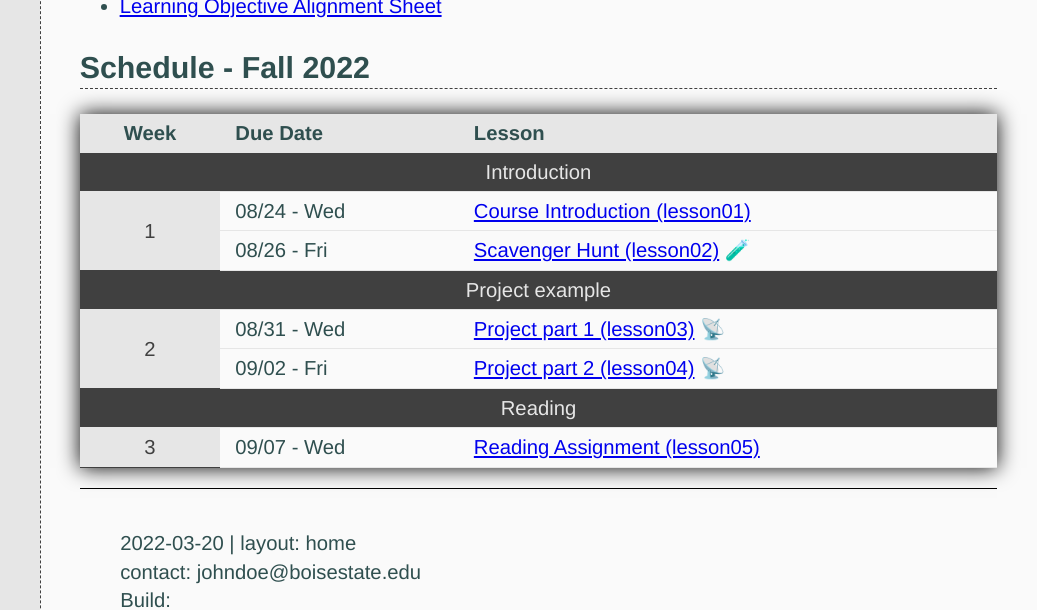
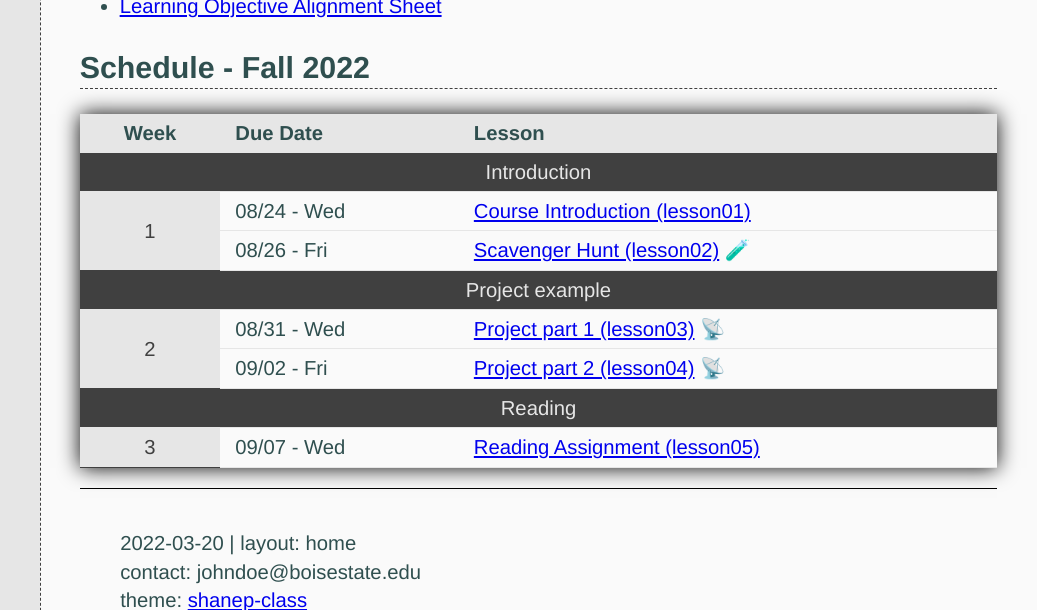
Before and after one commit to shanep/class-theme, a Jekyll site: the page built from index.html, in a window 1280 px wide and 900 px high, scrolled down 592 px, cut to the strip 0-610 px from the top of the window. Shown: the whole strip, without its empty margins (243-1280 px from the left). Built offline with Jekyll 4.4.1, drawn with Linux system fonts in a browser that asks for light colours.

Commit message:
Minor updates to footer

```diff
--- a/_includes/footer.html
+++ b/_includes/footer.html
@@ -4,9 +4,7 @@
             <li>
                 {% if page.date %} {{page.date | date: "%Y-%m-%d"}}{% else %} {{"now" | date: "%Y-%m-%d" }} {% endif%} | layout: {{page.layout}}</li>
             <li>contact: {{site.data.semester-info.email}}</li>
-            {% if site.theme %}
-            <li>theme: {{site.theme}}</li>
-            {% endif %}
+            <li>theme: <a href="https://github.com/shanep/shanep-class">shanep-class</a></li>
             {% if page.tags %}
             <li>tags:
                 {% for tag in page.tags %}
```
Also changed, not shown: README.md, shanep-class.gemspec.
